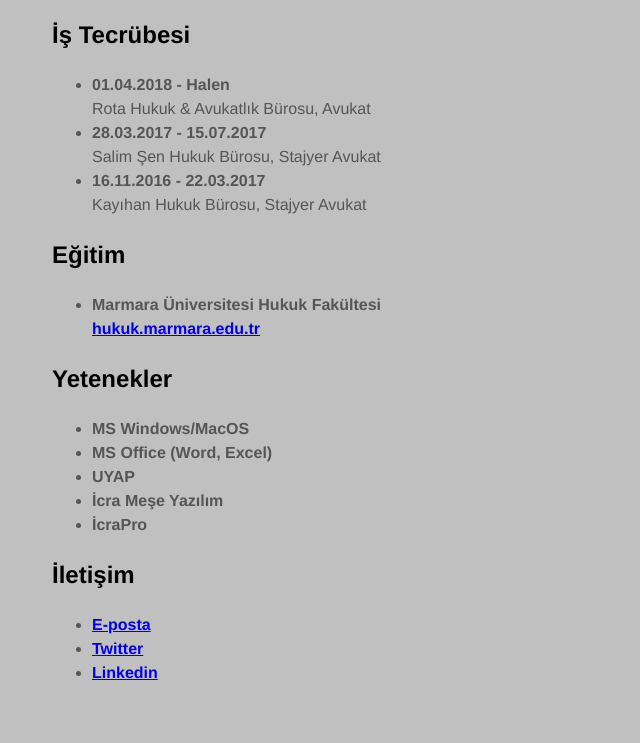
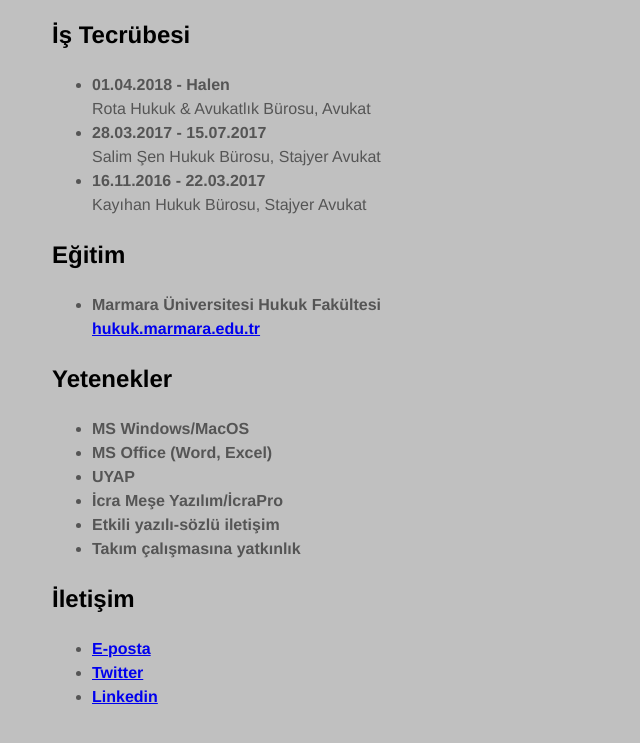
Before and after one commit to ssibelkaraa/ssibelkaraa.github.io, a plain HTML site: page index.html in a window 1280 px wide. Shown: the part 843-1586 px from the top of the page, without its empty margins (188-828 px from the left). Drawn offline with Linux system fonts and the light colour scheme.

Commit message:
Update index.html

```diff
--- a/index.html
+++ b/index.html
@@ -66,10 +66,13 @@
                           UYAP
                         </li>
                         <li>
-                          İcra Meşe Yazılım
+                          İcra Meşe Yazılım/İcraPro
                         </li>
                         <li>
-                          İcraPro
+                          Etkili yazılı-sözlü iletişim
+                        </li>
+                        <li>
+                          Takım çalışmasına yatkınlık
                         </li>
                     </ul>
                     </section>
```
